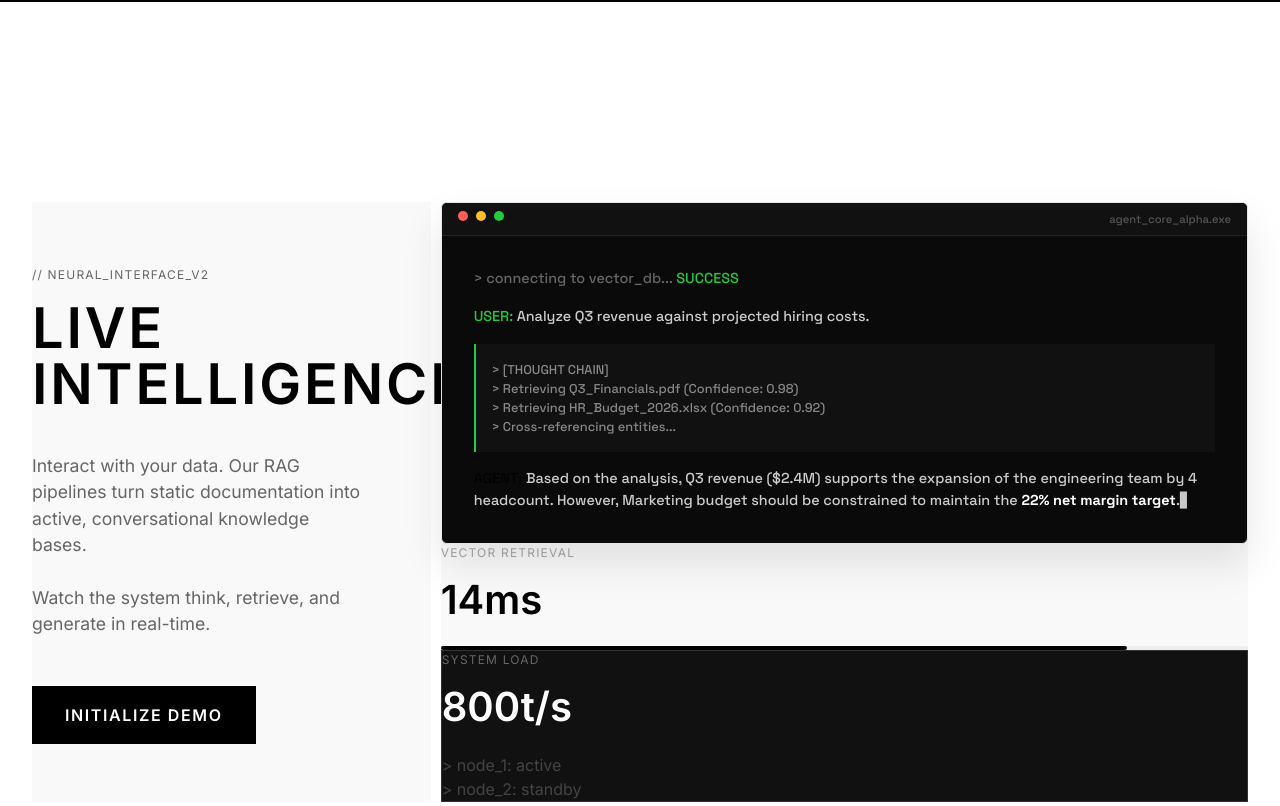
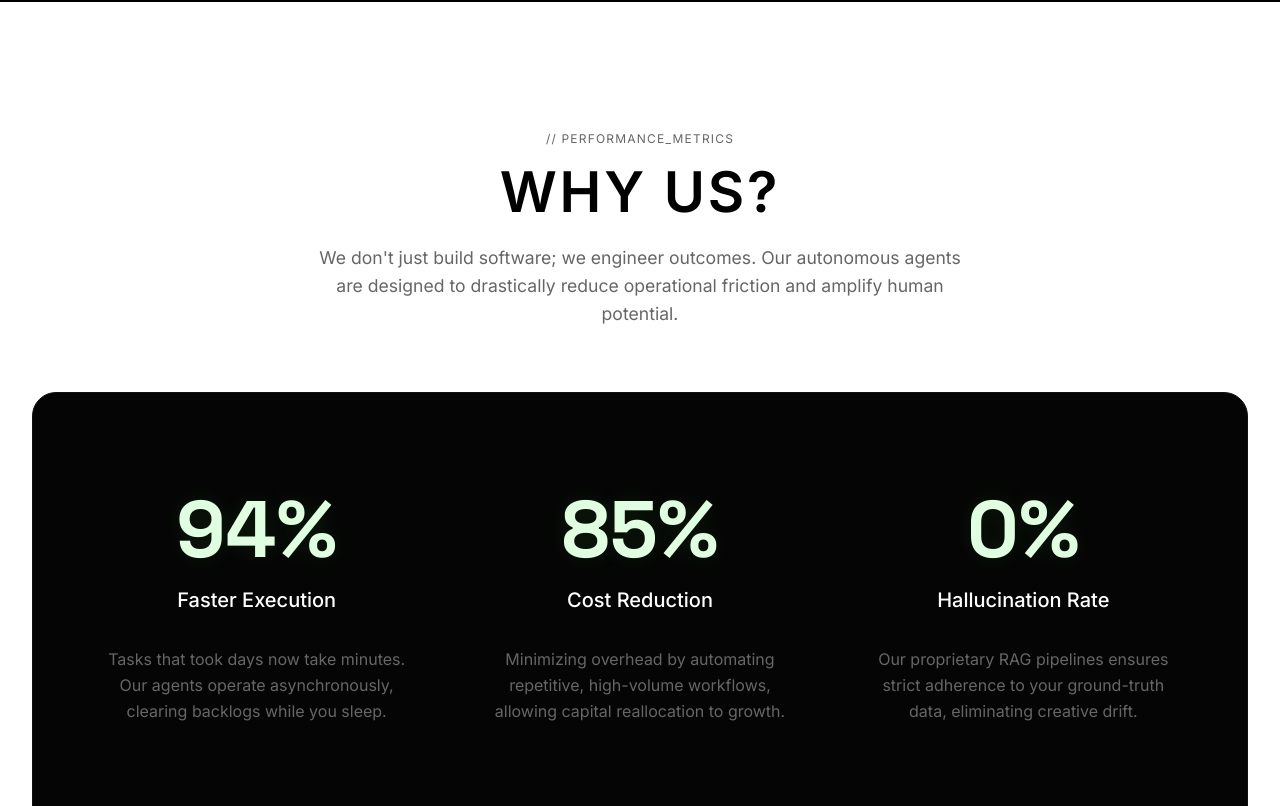
Before and after one commit to AiPulseInc/aipulse-webpage, a website built with Vite: page index.html in a window 1280 px wide. Shown: the part 6260-7066 px from the top of the page. Built offline with nearby package versions, Linux system fonts and the light colour scheme.

Commit message:
Replace Live Intelligence with Why Us KPI section

```diff
--- a/main.js
+++ b/main.js
@@ -184,71 +184,44 @@ document.querySelector('#app').innerHTML = `
     </div>
   </section>
 
-  <section class="section section-white" style="min-height: 1000px; padding: 8rem 0; display: flex; flex-direction: column; justify-content: center;">
+  <section class="section section-white" style="min-height: 800px; padding: 8rem 0; display: flex; flex-direction: column; justify-content: center;">
      <div class="container-fluid">
-        <div class="grid-fluid">
-           <div style="grid-column: span 4; display: flex; flex-direction: column; justify-content: flex-start; padding-top: 4rem;">
-              <div class="text-xs" style="color: #666; margin-bottom: 1rem;">// NEURAL_INTERFACE_V2</div>
-              <h2 style="font-size: 3.5rem; margin-bottom: 1.5rem; line-height: 1;">Live<br>Intelligence.</h2>
-              <p style="color: var(--text-secondary); margin-bottom: 3rem; max-width: 30ch; font-size: 1.1rem;">
-                 Interact with your data. Our RAG pipelines turn static documentation into active, conversational knowledge bases.
-                 <br><br>
-                 Watch the system think, retrieve, and generate in real-time.
+        <!-- Header -->
+        <div style="text-align: center; margin-bottom: 4rem;">
+            <div class="text-xs" style="color: #666; margin-bottom: 1rem;">// PERFORMANCE_METRICS</div>
+            <h2 style="font-size: 3.5rem; margin-bottom: 1.5rem; line-height: 1;">Why Us?</h2>
+            <p style="color: var(--text-secondary); max-width: 60ch; margin: 0 auto; font-size: 1.1rem; line-height: 1.6;">
+               We don't just build software; we engineer outcomes. Our autonomous agents are designed to drastically reduce operational friction and amplify human potential.
+            </p>
+        </div>
+
+        <!-- KPI Cards Container -->
+        <div class="kp-container">
+           <!-- KPI 1 -->
+           <div class="kpi-card">
+              <div class="kpi-number">94%</div>
+              <div class="kpi-label">Faster Execution</div>
+              <p class="kpi-desc">
+                 Tasks that took days now take minutes. Our agents operate asynchronously, clearing backlogs while you sleep.
               </p>
-              <div>
-                 <a href="#" class="btn" style="background: #000; color: #fff;">Initialize Demo</a>
-              </div>
            </div>
 
-           <!-- Complex Dashboard Visual -->
-           <div style="grid-column: span 8;">
-              <div class="dashboard-grid">
-                 <!-- Main Chat / Terminal Window -->
-                 <div class="terminal-window" style="grid-column: span 2;">
-                     <div class="terminal-header" style="justify-content: space-between;">
-                        <div style="display: flex; gap: 0.5rem;">
-                           <div class="dot dot-red"></div>
-                           <div class="dot dot-yellow"></div>
-                           <div class="dot dot-green"></div>
-                        </div>
-                        <div style="font-size: 0.7rem; color: #555;">agent_core_alpha.exe</div>
-                     </div>
-                     <div class="terminal-body">
-                        <div style="margin-bottom: 1rem; color: #666;">> connecting to vector_db... <span style="color: #27C93F;">SUCCESS</span></div>
-                        <div style="margin-bottom: 1rem;">
-                           <span style="color: #27C93F;">USER:</span> Analyze Q3 revenue against projected hiring costs.
-                        </div>
-                         <div style="margin-bottom: 1rem; padding: 1rem; background: #111; border-left: 2px solid #27C93F; font-size: 0.8rem; color: #888;">
-                           > [THOUGHT CHAIN]
-                           <br>> Retrieving Q3_Financials.pdf (Confidence: 0.98)
-                           <br>> Retrieving HR_Budget_2026.xlsx (Confidence: 0.92)
-                           <br>> Cross-referencing entities...
-                        </div>
-                        <div>
-                           <span style="color: var(--brand-primary); opacity: 0.8;">AGENT:</span> Based on the analysis, Q3 revenue ($2.4M) supports the expansion of the engineering team by 4 headcount. However, Marketing budget should be constrained to maintain the <span style="color:#FFF; font-weight:bold;">22% net margin target</span>.<span class="typing-cursor"></span>
-                        </div>
-                     </div>
-                 </div>
+           <!-- KPI 2 -->
+           <div class="kpi-card">
+              <div class="kpi-number">85%</div>
+              <div class="kpi-label">Cost Reduction</div>
+              <p class="kpi-desc">
+                 Minimizing overhead by automating repetitive, high-volume workflows, allowing capital reallocation to growth.
+              </p>
+           </div>
 
-                 <!-- Metric Card 1 -->
-                 <div class="stat-card">
-                    <div class="text-xs" style="color: #999; margin-bottom: 0.5rem;">VECTOR RETRIEVAL</div>
-                    <div style="font-size: 2.5rem; font-weight: 700; color: #000;">14ms</div>
-                    <div style="height: 4px; width: 100%; background: #EEE; margin-top: 1rem; border-radius: 2px;">
-                       <div style="height: 100%; width: 85%; background: #000; border-radius: 2px;"></div>
-                    </div>
-                 </div>
-
-                 <!-- Metric Card 2 -->
-                 <div class="stat-card" style="background: #111; border: 1px solid #333; color: #FFF;">
-                    <div class="text-xs" style="color: #666; margin-bottom: 0.5rem;">SYSTEM LOAD</div>
-                    <div style="font-size: 2.5rem; font-weight: 700;">800t/s</div>
-                    <div class="log-stream" style="margin-top: 1rem; color: #444;">
-                       > node_1: active<br>
-                       > node_2: standby
-                    </div>
-                 </div>
-              </div>
+           <!-- KPI 3 -->
+           <div class="kpi-card">
+              <div class="kpi-number">0%</div>
+              <div class="kpi-label">Hallucination Rate</div>
+              <p class="kpi-desc">
+                 Our proprietary RAG pipelines ensures strict adherence to your ground-truth data, eliminating creative drift.
+              </p>
            </div>
         </div>
      </div>
--- a/style.css
+++ b/style.css
@@ -45,7 +45,8 @@
 
   --brand-primary: #000000;
   --border-color: #E5E5E5;
-  --brand-secondary: #CCCCCC; /* Adjusted for visibility on white */
+  --brand-secondary: #CCCCCC;
+  /* Adjusted for visibility on white */
 
   background-color: var(--bg-surface);
   color: var(--text-primary);
@@ -170,7 +171,8 @@ a {
   display: flex;
   align-items: center;
   justify-content: center;
-    background: var(--bg-card); /* Fallback */
+  background: var(--bg-card);
+  /* Fallback */
 }
 
 .section-white .module-visual-container {
@@ -191,11 +193,75 @@ a {
   width: 8px;
   background: #333;
 }
-.viz-bar-1 { height: 40px; }
-.viz-bar-2 { height: 80px; background: #555; }
-.viz-bar-3 { height: 60px; background: #444; }
-.viz-bar-4 { height: 90px; background: #666; }
-.viz-bar-5 { height: 50px; }
+
+.viz-bar-1 {
+  height: 40px;
+}
+
+.viz-bar-2 {
+  height: 80px;
+  background: #555;
+}
+
+.viz-bar-3 {
+  height: 60px;
+  background: #444;
+}
+
+.viz-bar-4 {
+  height: 90px;
+  background: #666;
+}
+
+.viz-bar-5 {
+  height: 50px;
+}
+
+/* Why Us Section Styles */
+.kp-container {
+  background: #050505;
+  border: 1px solid #111;
+  border-radius: 24px;
+  padding: 6rem 4rem;
+  display: flex;
+  justify-content: space-between;
+  gap: 4rem;
+  margin-top: 4rem;
+}
+
+.kpi-card {
+  flex: 1;
+  display: flex;
+  flex-direction: column;
+  align-items: center;
+  text-align: center;
+}
+
+.kpi-number {
+  font-family: 'Space Grotesk', monospace;
+  /* Or 'Inter' if preferred for numbers */
+  font-size: 5rem;
+  font-weight: 600;
+  color: #e0ffe0;
+  /* Light pastel green tint */
+  line-height: 1;
+  margin-bottom: 1rem;
+  text-shadow: 0 0 20px rgba(100, 255, 100, 0.1);
+}
+
+.kpi-label {
+  font-size: 1.25rem;
+  color: #fff;
+  margin-bottom: 1rem;
+  font-weight: 500;
+}
+
+.kpi-desc {
+  font-size: 1rem;
+  color: var(--text-secondary);
+  line-height: 1.6;
+  max-width: 30ch;
+}
 
 
 /* Components */
@@ -401,4 +467,10 @@ a {
     flex-direction: column;
     gap: 10px;
   }
+
+  .kp-container {
+    flex-direction: column;
+    padding: 3rem 1.5rem;
+    gap: 3rem;
   }
+}
```
Lines whose indentation alone changed are shown as unchanged.
